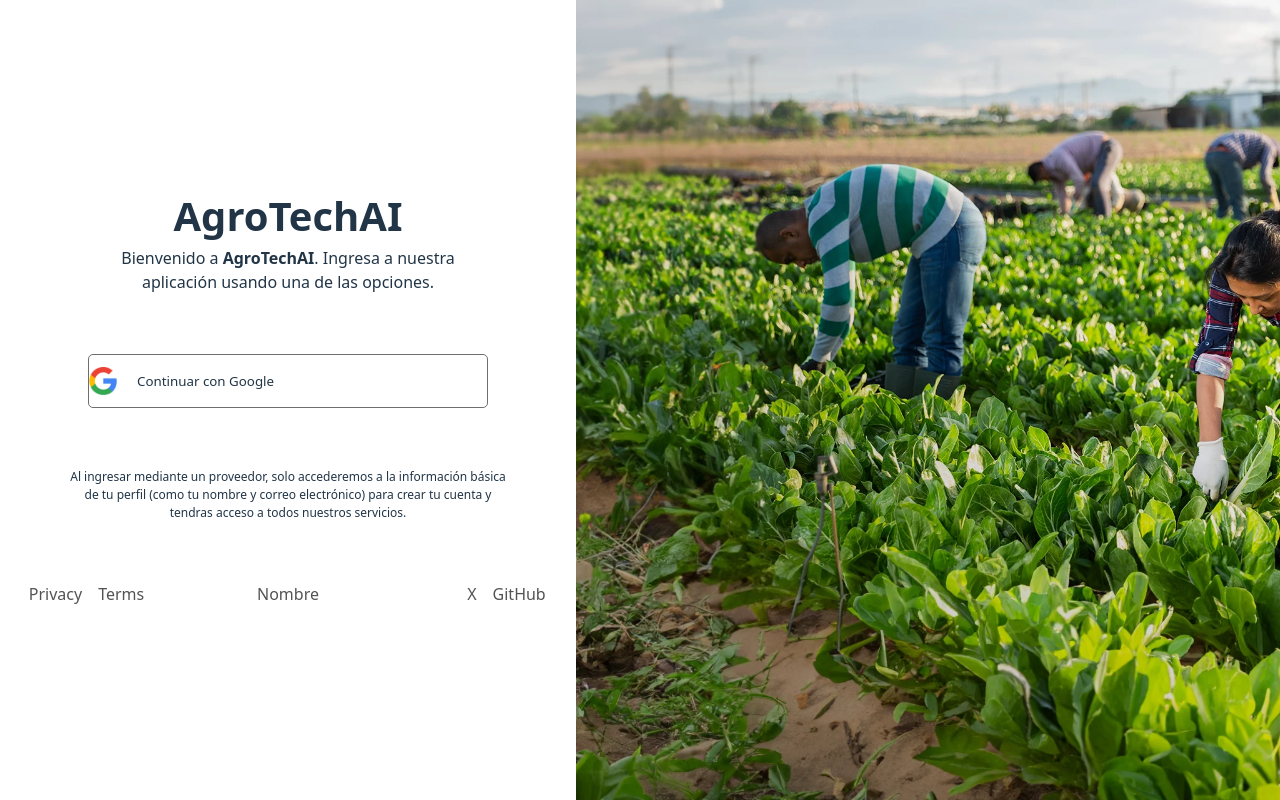
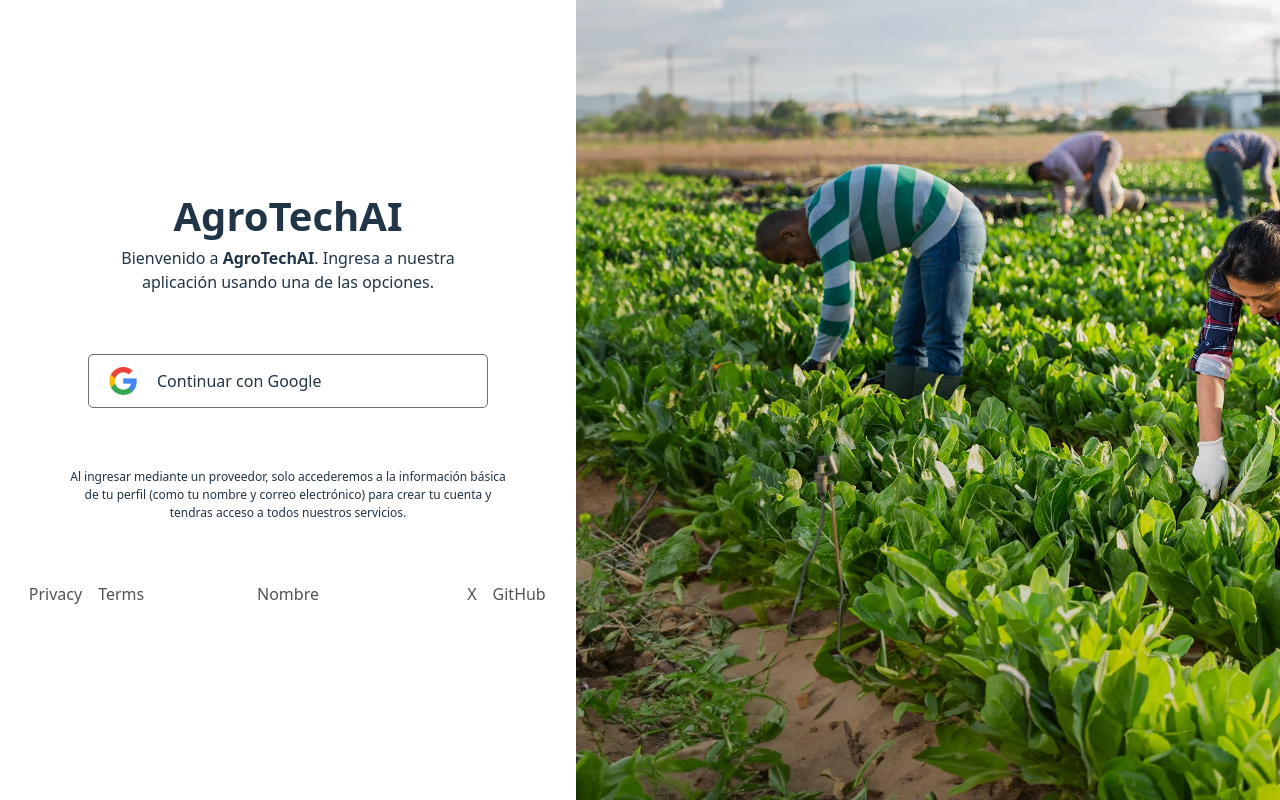
Before and after one commit to Andersonbaltazar/Proyecto_Integrador2, a React (Vite) app in the folder frontend/: page /login in a window 1280 px wide. Built offline with nearby package versions, Linux system fonts and the light colour scheme; no server answers.

Commit message:
Edit Style

```diff
--- a/frontend/src/components/components/SidebarMenuItem.jsx
+++ b/frontend/src/components/components/SidebarMenuItem.jsx
@@ -14,7 +14,7 @@
   return (
     <div className="d-flex gap-2 align-center">
         <span className='icon d-flex align-center'>{iconos[provider]}</span>
-        <span className='text-menu-item'>{provider}</span>
+        <span className='text-menu-item fw-500'>{provider}</span>
     </div>
   );
 };
--- a/frontend/src/components/widgets/AuthProviderButton.jsx
+++ b/frontend/src/components/widgets/AuthProviderButton.jsx
@@ -16,9 +16,9 @@
   };
 
   return (
-    <button className="d-flex gap-5 auth-button align-center" onClick={handleLogin}>
+    <button className="d-flex gap-5 auth-button align-center p-5" onClick={handleLogin}>
       <img className="img-logo-auth-button" src={logo} alt={`${provider} logo`} />
-      Continuar con {provider}
+      <p className='fw-500 fs-4'>Continuar con {provider}</p>
     </button>
   );
 };
--- a/frontend/src/components/widgets/LogoutButton.jsx
+++ b/frontend/src/components/widgets/LogoutButton.jsx
@@ -16,10 +16,10 @@
       className="menu-item d-flex gap-2 align-center"
       onClick={handleLogout}
     >
-      <span className="icon d-flex align-center">
+      <span className="icon d-flex align-center fs-5">
         <ion-icon name="log-out-outline"></ion-icon>
       </span>
-      <span className="text-menu-item">Cerrar Sesión</span>
+      <span className="text-menu-item fw-500">Cerrar Sesión</span>
     </button>
   );
 }
--- a/frontend/src/css/modules/components.css
+++ b/frontend/src/css/modules/components.css
@@ -125,6 +125,7 @@
     max-width: 100%;
     border-radius: calc(var(--size) * 1);
     transition: all 0.3s ease-in-out;
+    cursor: pointer;
 }
 .menu-item:hover{
     background-color: var(--secondary-color);
--- a/frontend/src/css/modules/utils.css
+++ b/frontend/src/css/modules/utils.css
@@ -29,3 +29,6 @@
 .fs-6{
     font-size: calc(var(--size) * 6);
 }
+.fw-500{
+    font-weight: 500;
+}
```
